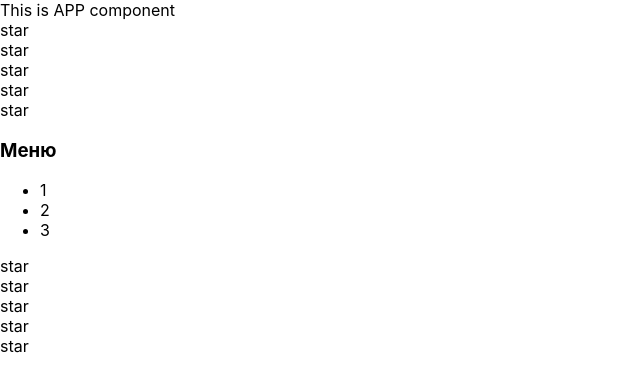
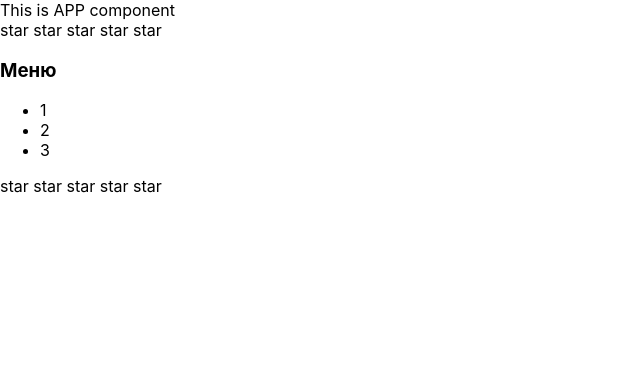
Before and after one commit to AndreyZaytsev90/MyRepository, a React (Create React App) app in the folder IT-KAMASUTRA/tempyarn/my-app/: page / in a window 1280 px wide. Shown: the top 390 px of the page, without its empty margins (0-640 px from the left). Built offline with nearby package versions, Linux system fonts and the light colour scheme.

Commit message:
change file

```diff
--- a/IT-KAMASUTRA/tempyarn/my-app/src/components/Rating/Rating.tsx
+++ b/IT-KAMASUTRA/tempyarn/my-app/src/components/Rating/Rating.tsx
@@ -17,5 +17,5 @@ export function Rating() {
 
 function Star() {
     console.log("Star rendering")
-    return <div>star</div>
+    return <span>star </span>
 }
```
